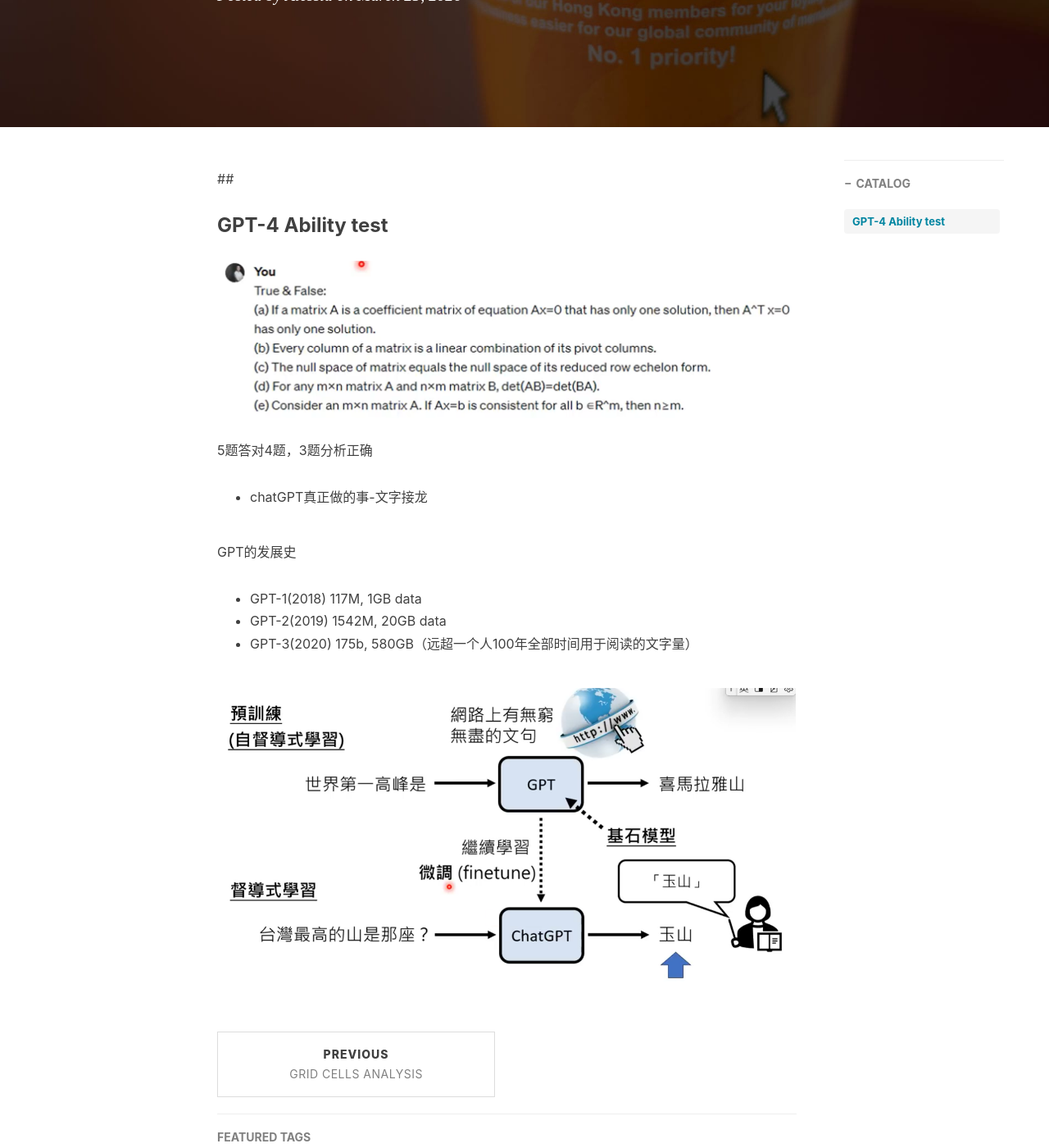
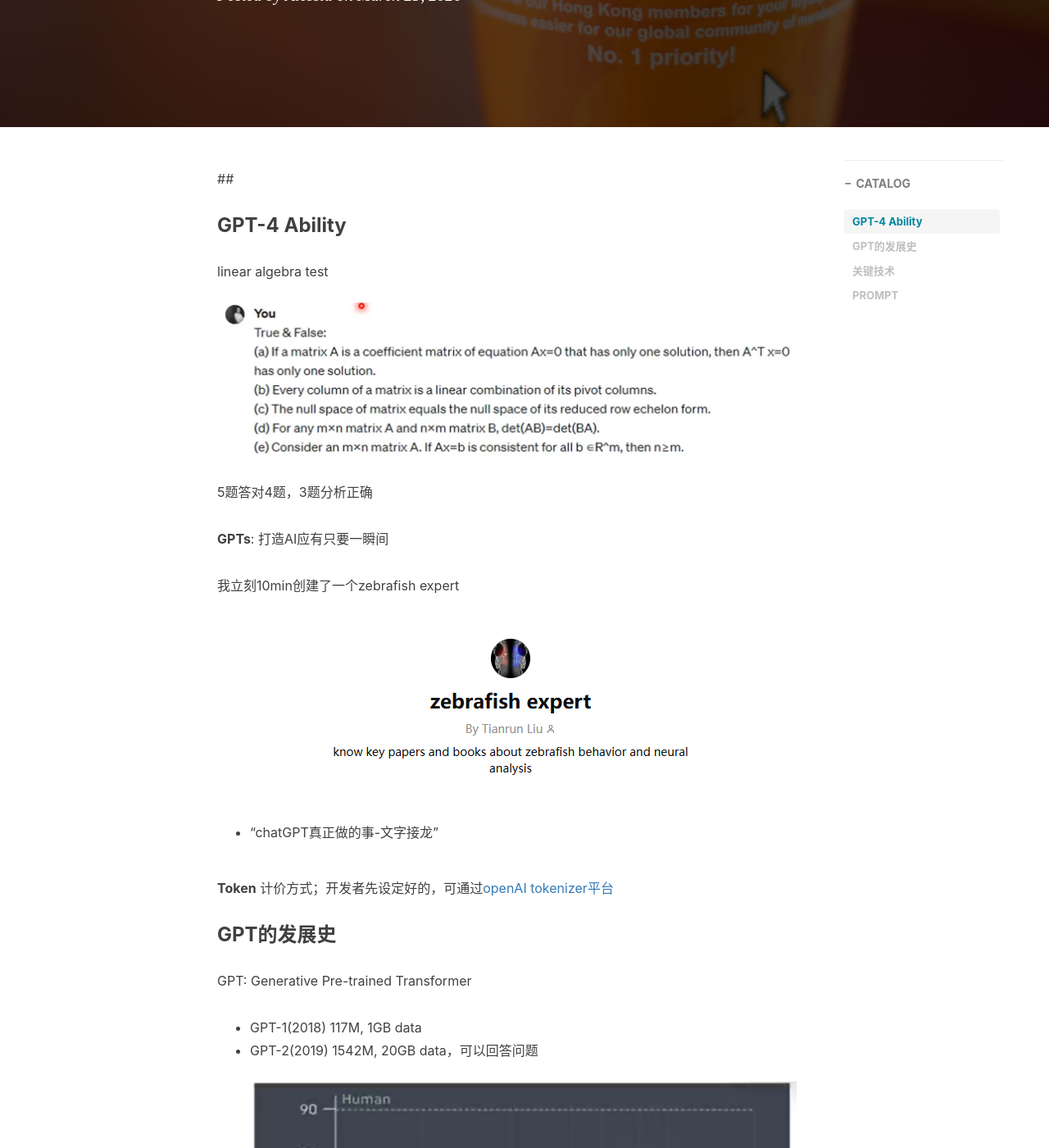
Before and after one commit to LIU-Alessia/LIU-Alessia.github.io, a Jekyll site: the page built from _posts/2026-03-25-快速全面了解大语言模型.md, in a window 1280 px wide and 1400 px high, scrolled down 368 px. Shown: the whole window at 82% size. Built offline with Jekyll 4.4.1, drawn with Linux system fonts in a browser that asks for light colours; nearby versions of some CDN libraries; comment, search, counter and statistics services are not loaded; some of the changed text lies outside the part shown.

Commit message:
LLMQuickStart

```diff
--- a/_posts/2026-03-25-快速全面了解大语言模型.md
+++ b/_posts/2026-03-25-快速全面了解大语言模型.md
@@ -11,15 +11,44 @@ tags:
 ---
 
 ##
-### GPT-4 Ability test
+### GPT-4 Ability
+linear algebra test
 ![alt text](/img-post/LLM_QuickStart/midterm-question.png)
 5题答对4题，3题分析正确
 
-* chatGPT真正做的事-文字接龙
+**GPTs**: 打造AI应有只要一瞬间
 
-GPT的发展史
+我立刻10min创建了一个zebrafish expert
+![alt text](/img-post/LLM_QuickStart/zebrafish-expert.png)
+
+* "chatGPT真正做的事-文字接龙"
+
+**Token**
+计价方式；开发者先设定好的，可通过[openAI tokenizer平台](https://platform.openai.com/tokenizer)
+
+### GPT的发展史
+GPT: Generative Pre-trained Transformer
+
 * GPT-1(2018) 117M, 1GB data
-* GPT-2(2019) 1542M, 20GB data
-* GPT-3(2020) 175b, 580GB（远超一个人100年全部时间用于阅读的文字量）
+* GPT-2(2019) 1542M, 20GB data，可以回答问题
+![alt text](/img-post/LLM_QuickStart/gpt2-Q&A.png)
+* GPT-3(2020) 175B, 580GB（哈利波特全集约100,0000 words, 以UTF-8编码，一个英文字母一个字节，估算共6e6 Byte；则580e9/6e6约100,000遍，远超一个人100年全部时间所能阅读的文字量）
+
+### 关键技术
+Pre-train -> Supervised training -> Reforcement learning/RLHF
 
 ![alt text](/img-post/LLM_QuickStart/GPT2chatGPT.png)
+
+![alt text](/img-post/LLM_QuickStart/SupervisedLearning2RL.png)
+
+监督式学习的重要性：
+![alt text](/img-post/LLM_QuickStart/instructGPT.png)
+
+有预训练后，监督式学习不用大量资料
+![alt text](/img-post/LLM_QuickStart/ST-effect.png)
+
+### PROMPT
+1. 把需求写清楚
+2. 提供资讯给ChatGPT
+3. 提供范例
+4. 鼓励GPT想一想(chain of thought)
```
Also changed, not shown: img-post/LLM_QuickStart/ST-effect.png (added), img-post/LLM_QuickStart/SupervisedLearning2RL.png (added), img-post/LLM_QuickStart/gpt2-Q&A.png (added), img-post/LLM_QuickStart/instructGPT.png (added), img-post/LLM_QuickStart/zebrafish-expert.png (added).
